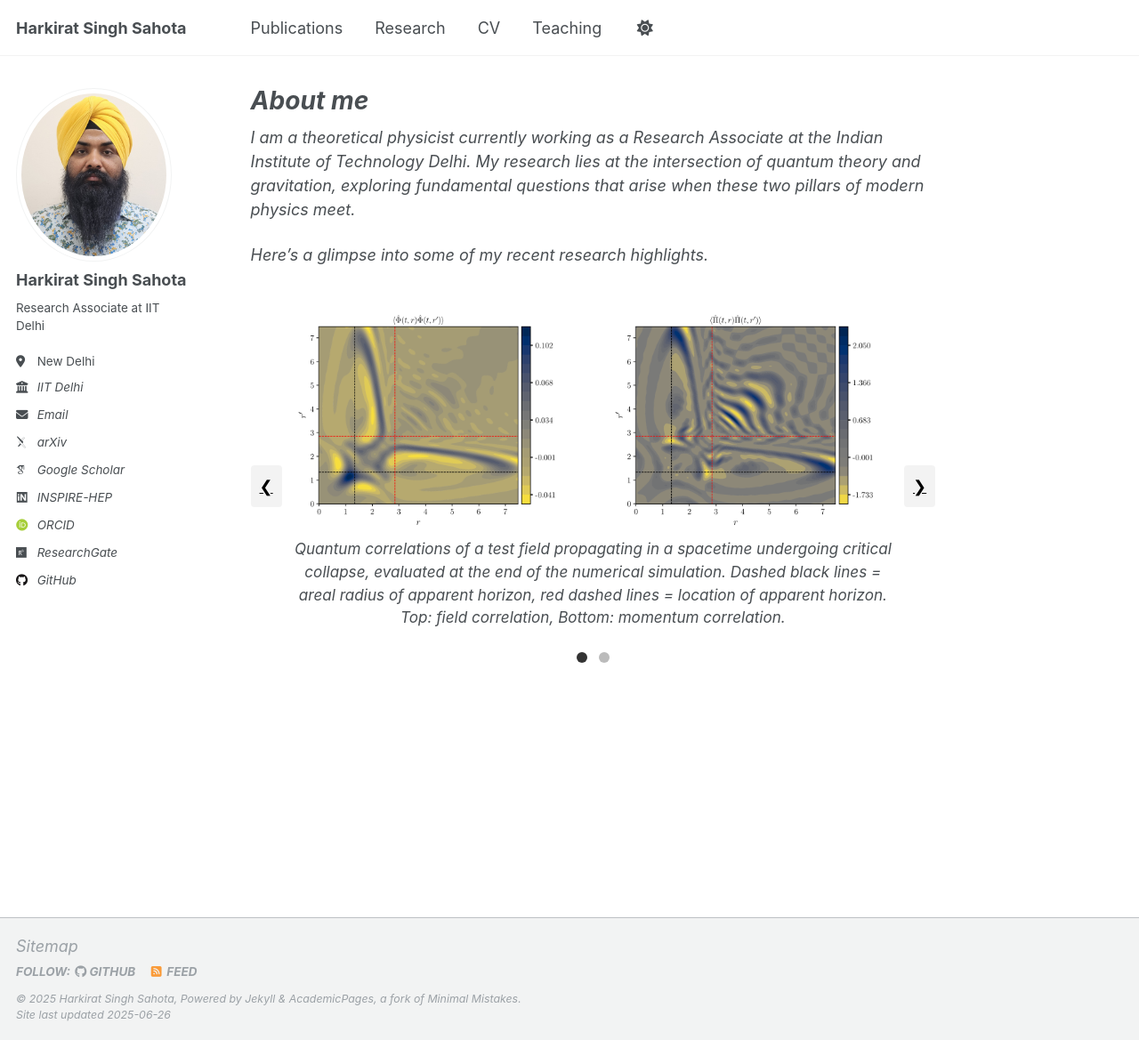
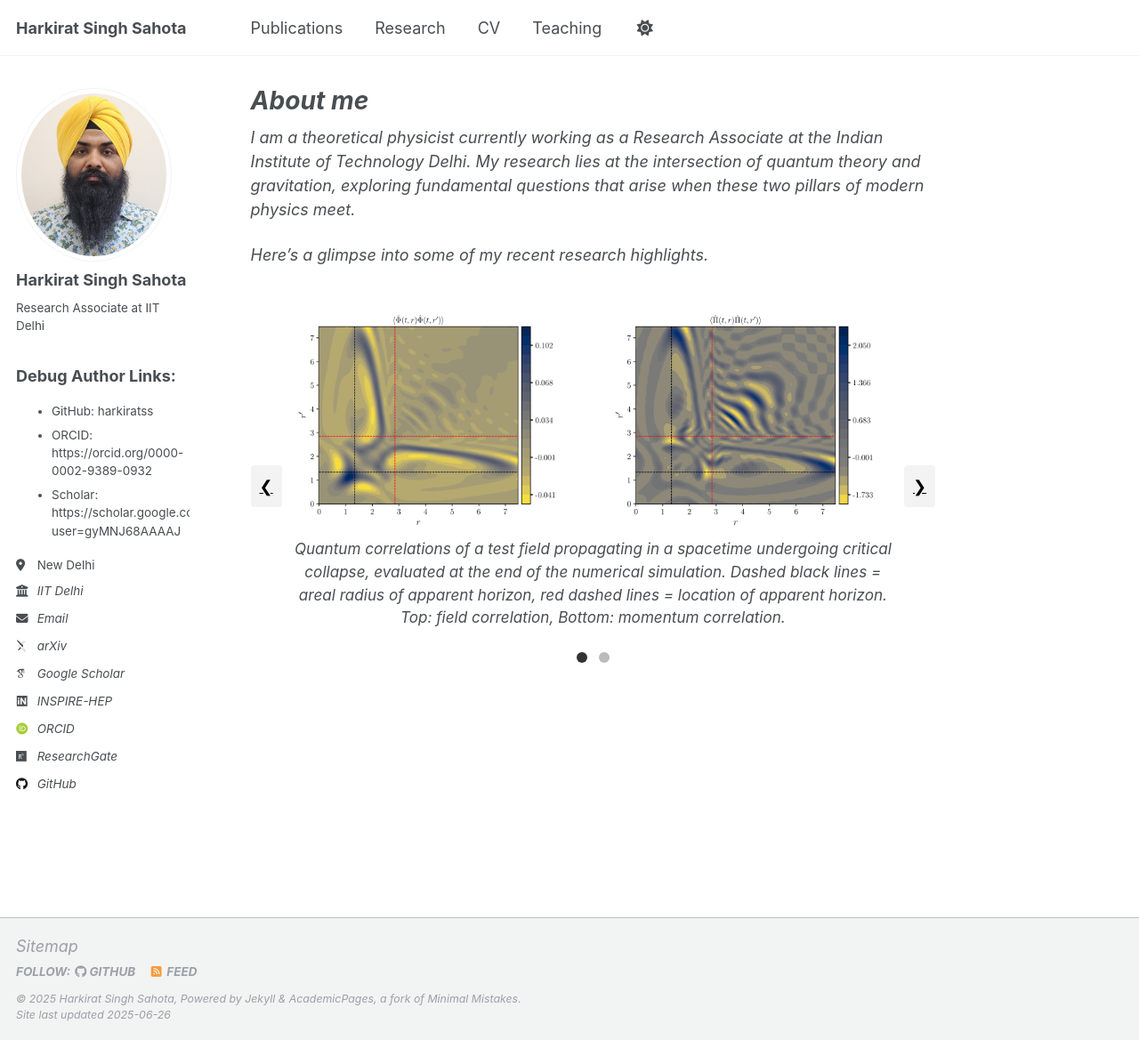
Before and after one commit to harkiratss/harkiratss.github.io, a Jekyll site: the page built from _pages/about.md, in a window 1280 px wide and 1169 px high. Shown: the whole window at 89% size. Built offline with Jekyll 4.4.1, drawn with Linux system fonts in a browser that asks for light colours; some web fonts are replaced.

Commit message:
Update author-profile.html

```diff
--- a/_includes/author-profile.html
+++ b/_includes/author-profile.html
@@ -19,7 +19,12 @@
     {% if author.pronouns %}<p class="author__pronouns">{{ author.pronouns }}</p>{% endif %}
     {% if author.bio %}<p class="author__bio">{{ author.bio }}</p>{% endif %}
   </div>
-
+  <h4>Debug Author Links:</h4>
+  <ul>
+    <li>GitHub: {{ author.github }}</li>
+    <li>ORCID: {{ author.orcid }}</li>
+    <li>Scholar: {{ author.googlescholar }}</li>
+  </ul>
   <div class="author__urls-wrapper">
     <button class="btn btn--inverse">Follow</button>
     <ul class="author__urls social-icons">
```
